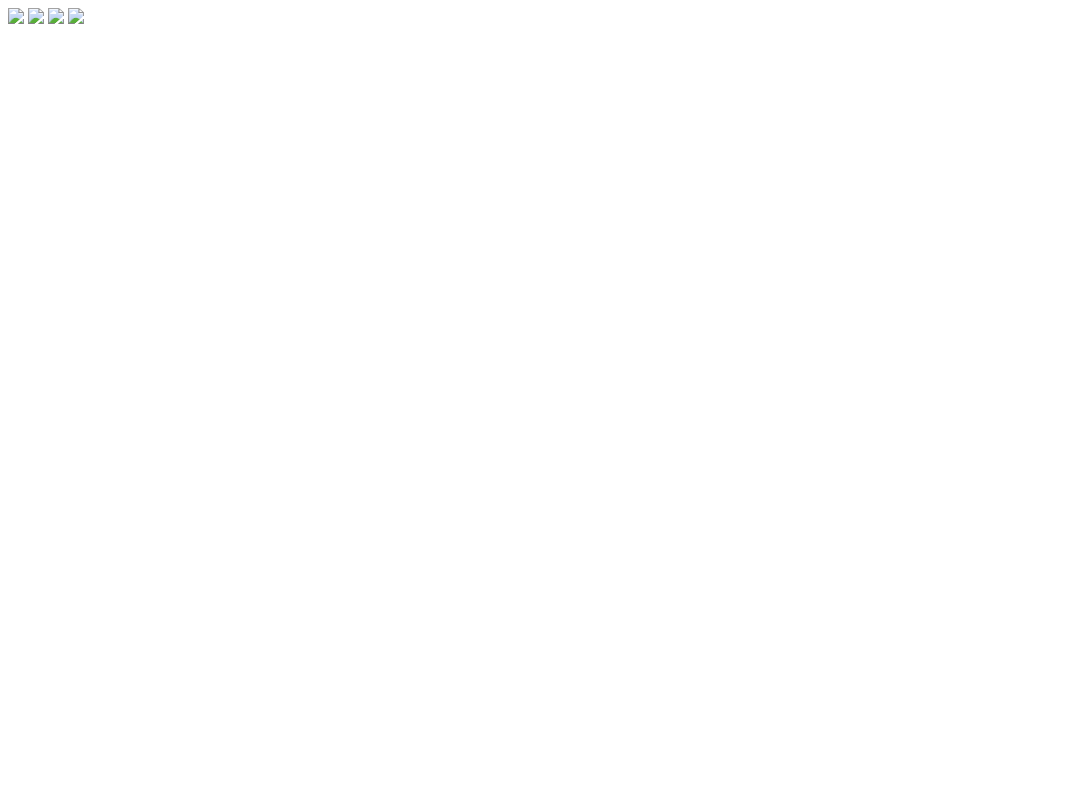
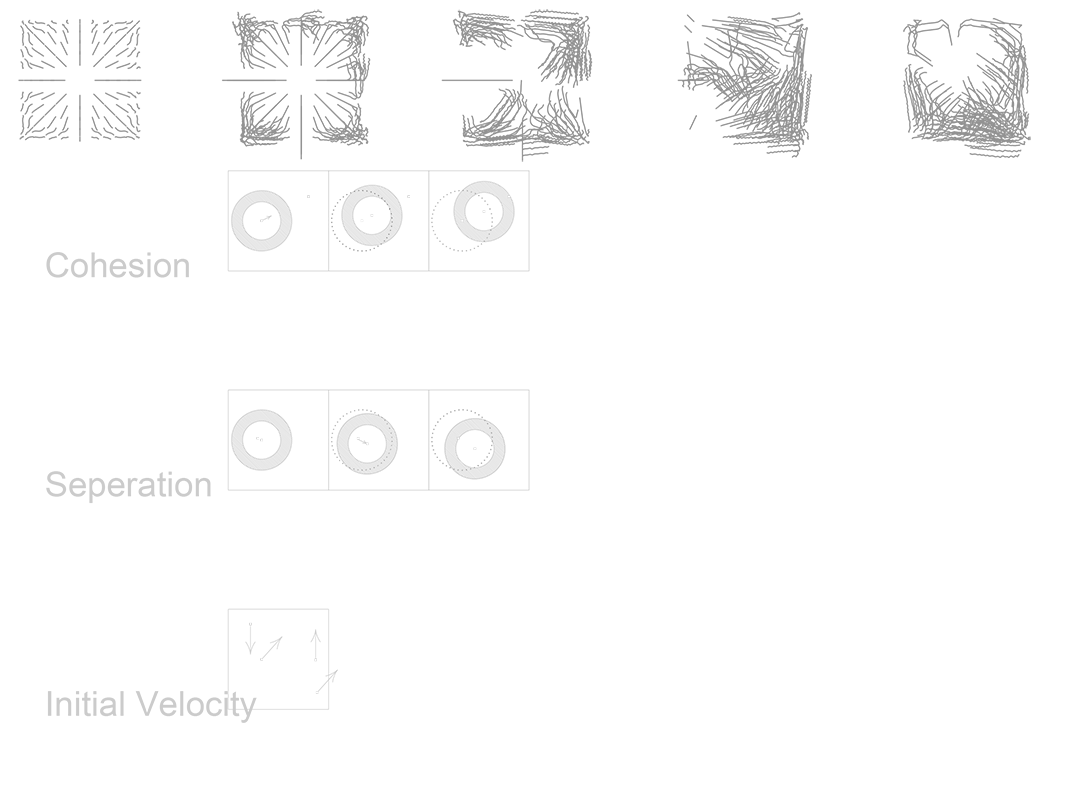
Before and after one commit to jmorrison150/gsd01305, a plain HTML site: page index.html in a window 1280 px wide. Shown: the top 800 px of the page, without its empty margins (0-1086 px from the left). Drawn offline with Linux system fonts and the light colour scheme.

Commit message:
Update index.html

```diff
--- a/index.html
+++ b/index.html
@@ -1,7 +1,8 @@
 <html>
-<img src="../../tree/master/images/01.png"/>
-<img src="../../tree/master/images/02.png"/>
-<img src="../../tree/master/images/03.png"/>
-<img src="../../tree/master/images/04.png"/>
+<img src="./images/01.png"/>
+<img src="./images/02.png"/>
+<img src="./images/03.png"/>
+<img src="./images/04.png"/>
+<img src="./images/05.png"/>
 
 </html>
```
